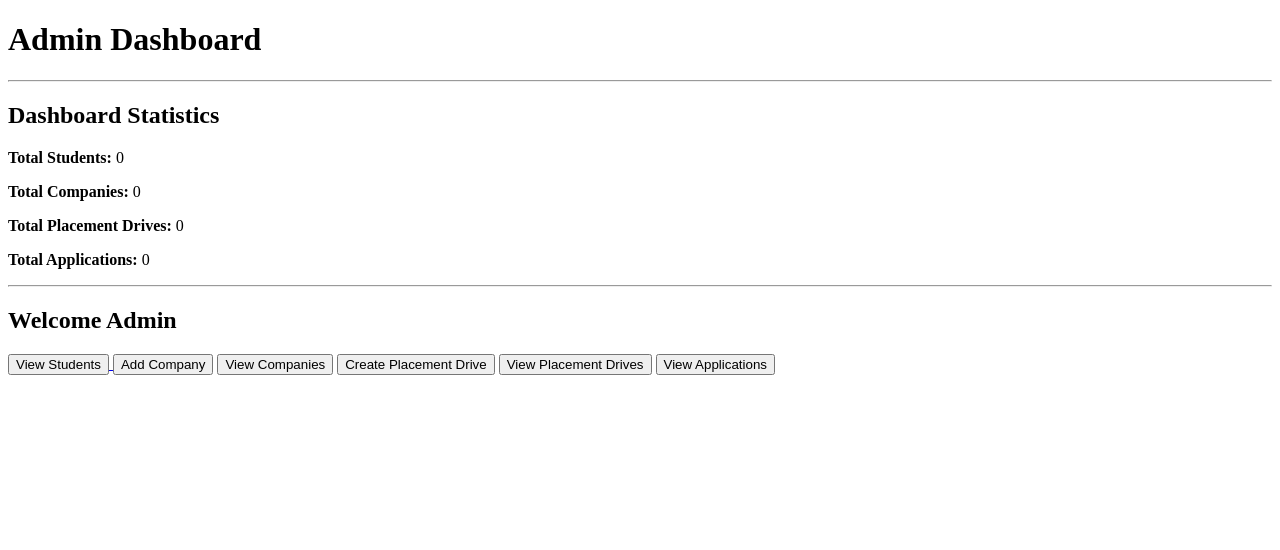
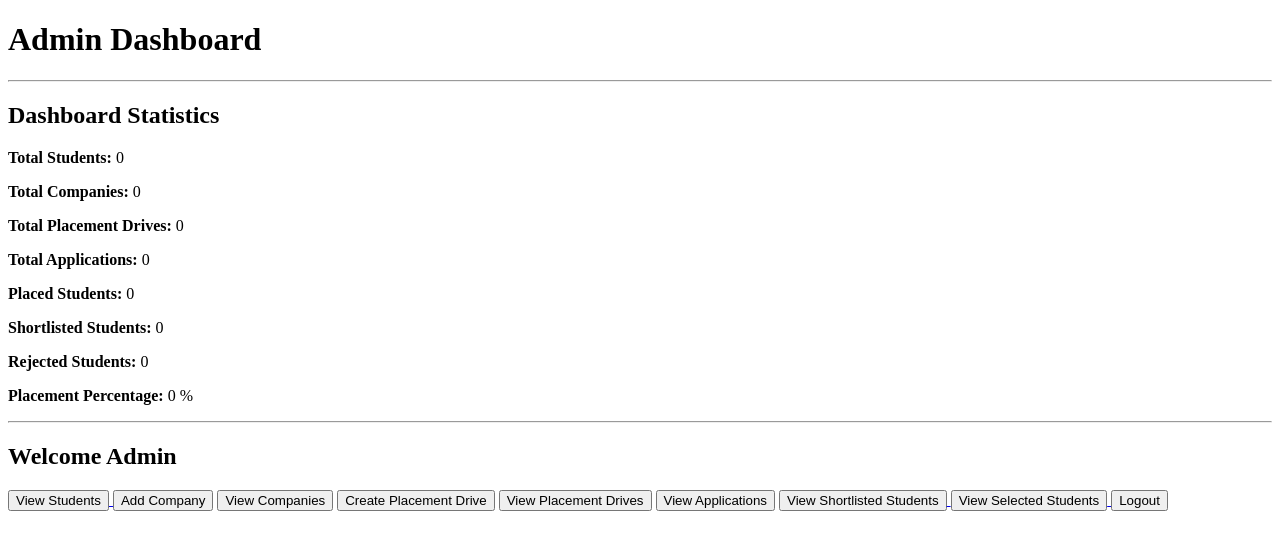
Before and after one commit to nisha1809/Campus-Placement-Management-System, a Flask app: page /admin-dashboard in a window 1280 px wide. Shown: the top 550 px of the page. Run offline with Flask 3, Linux system fonts and the light colour scheme; data that the repository does not hold is empty.

Commit message:
Add student shortlist,selected students view ,logout,and admin stats dashboard

```diff
--- a/backend/app.py
+++ b/backend/app.py
@@ -129,6 +129,48 @@ def admin_dashboard():
     cursor.execute("SELECT COUNT(*) FROM student")
     total_students = cursor.fetchone()[0]
 
+
+    cursor.execute(
+    """
+    SELECT COUNT(*)
+    FROM application
+    WHERE status='Selected'
+    """
+)
+
+    placed_students = cursor.fetchone()[0]
+
+    cursor.execute(
+    """
+    SELECT COUNT(*)
+    FROM application
+    WHERE status='Shortlisted'
+    """
+)
+
+    shortlisted_students = cursor.fetchone()[0]
+
+    cursor.execute(
+    """
+    SELECT COUNT(*)
+    FROM application
+    WHERE status='Rejected'
+    """
+)
+
+    rejected_students = cursor.fetchone()[0]
+
+    if total_students > 0:
+
+        placement_percentage = (
+        placed_students / total_students
+    ) * 100
+
+    else:
+
+        placement_percentage = 0
+
+
     cursor.execute("SELECT COUNT(*) FROM company")
     total_companies = cursor.fetchone()[0]
 
@@ -141,14 +183,19 @@ def admin_dashboard():
     conn.close()
 
     return render_template(
-        "admin_dashboard.html",
-        total_students=total_students,
-        total_companies=total_companies,
-        total_drives=total_drives,
-        total_applications=total_applications
-    )
+    "admin_dashboard.html",
 
+    total_students=total_students,
+    total_companies=total_companies,
+    total_drives=total_drives,
+    total_applications=total_applications,
 
+    placed_students=placed_students,
+    shortlisted_students=shortlisted_students,
+    rejected_students=rejected_students,
+
+    placement_percentage=placement_percentage
+)
 @app.route('/student-details/<int:student_id>')
 def student_details(student_id):
 
@@ -311,6 +358,9 @@ def add_drive():
         role = request.form['role']
         package = request.form['package']
         eligibility_cgpa = request.form['eligibility_cgpa']
+        eligible_branch = request.form['eligible_branch']
+
+
         deadline = request.form['deadline']
 
         conn = mysql.connector.connect(
@@ -325,8 +375,8 @@ def add_drive():
         cursor.execute(
             """
             INSERT INTO placement_drive
-            (company_id, drive_name, role, package, eligibility_cgpa, deadline)
-            VALUES (%s, %s, %s, %s, %s, %s)
+            (company_id, drive_name, role, package, eligibility_cgpa,eligible_branch, deadline)
+            VALUES (%s, %s, %s, %s, %s,%s, %s)
             """,
             (
                 company_id,
@@ -600,19 +650,22 @@ def view_applications():
         """
         SELECT
             student.name,
+            student.branch,
+            student.cgpa,
             placement_drive.drive_name,
-            application.status,
-            application.application_date,
-            application.remarks
-            application.application_id
+            a.status,
+            a.application_date,
+            a.remarks,
+            a.application_id
 
-        FROM application
+
+        FROM application a
 
         JOIN student
-        ON application.student_id = student.student_id
+        ON a.student_id = student.student_id
 
         JOIN placement_drive
-        ON application.drive_id = placement_drive.drive_id
+        ON a.drive_id = placement_drive.drive_id
         """
     )
 
@@ -623,6 +676,48 @@ def view_applications():
     return render_template(
         "view_applications.html",
         applications=applications
+    )
+
+@app.route('/shortlisted-students')
+def shortlisted_students():
+
+    conn = mysql.connector.connect(
+        host="localhost",
+        user="root",
+        password="18092005",
+        database="placement_management"
+    )
+
+    cursor = conn.cursor()
+
+    cursor.execute(
+        """
+        SELECT
+            student.name,
+            student.branch,
+            student.cgpa,
+            placement_drive.drive_name,
+            application.application_date
+
+        FROM application
+
+        JOIN student
+        ON application.student_id = student.student_id
+
+        JOIN placement_drive
+        ON application.drive_id = placement_drive.drive_id
+
+        WHERE application.status = 'Shortlisted'
+        """
+    )
+
+    shortlisted = cursor.fetchall()
+
+    conn.close()
+
+    return render_template(
+        "shortlisted_students.html",
+        shortlisted=shortlisted
     )
 
 @app.route('/approve/<int:application_id>')
@@ -639,8 +734,27 @@ def approve(application_id):
 
     cursor.execute(
         """
+        SELECT remarks
+        FROM application
+        WHERE application_id=%s
+        """,
+        (application_id,)
+    )
+
+    remarks = cursor.fetchone()[0]
+
+    if remarks == "Branch Not Eligible" or remarks == "CGPA below eligibility criteria":
+
+        conn.close()
+
+        return "Cannot approve. Student is not eligible."
+
+    cursor.execute(
+        """
         UPDATE application
-        SET status='Shortlisted'
+        SET
+        status='Shortlisted',
+        remarks='Approved by Admin'
         WHERE application_id=%s
         """,
         (application_id,)
@@ -651,7 +765,6 @@ def approve(application_id):
     conn.close()
 
     return "Application Approved Successfully"
-
 
 
 @app.route('/reject/<int:application_id>')
@@ -668,8 +781,27 @@ def reject(application_id):
 
     cursor.execute(
         """
+        SELECT remarks
+        FROM application
+        WHERE application_id=%s
+        """,
+        (application_id,)
+    )
+
+    remarks = cursor.fetchone()[0]
+
+    if remarks == "Branch Not Eligible" or remarks == "CGPA below eligibility criteria":
+
+        conn.close()
+
+        return "Application already rejected automatically."
+
+    cursor.execute(
+        """
         UPDATE application
-        SET status='Rejected'
+        SET
+            status='Rejected',
+            remarks='Rejected By Admin'
         WHERE application_id=%s
         """,
         (application_id,)
@@ -679,8 +811,55 @@ def reject(application_id):
 
     conn.close()
 
-    return "Application Rejected!!!"
+    return "Application Rejected Successfully"
 
+
+@app.route('/select/<int:application_id>')
+def select_student(application_id):
+
+    conn = mysql.connector.connect(
+        host="localhost",
+        user="root",
+        password="18092005",
+        database="placement_management"
+    )
+
+    cursor = conn.cursor()
+
+    # Check current status
+
+    cursor.execute(
+        """
+        SELECT status
+        FROM application
+        WHERE application_id=%s
+        """,
+        (application_id,)
+    )
+
+    status = cursor.fetchone()[0]
+
+    if status == "Selected":
+
+        conn.close()
+
+        return "Student already selected."
+
+    cursor.execute(
+        """
+        UPDATE application
+        SET status='Selected',
+            remarks='Selected By Admin'
+        WHERE application_id=%s
+        """,
+        (application_id,)
+    )
+
+    conn.commit()
+
+    conn.close()
+
+    return "Student Selected Successfully"
 
 @app.route('/my-applications')
 def my_applications():
@@ -725,6 +904,131 @@ def my_applications():
         applications=applications
     )
 
-print(app.url_map)
+#print(app.url_map)
+
+
+@app.route('/student-register', methods=['GET', 'POST'])
+def student_register():
+
+    if request.method == 'POST':
+
+        name = request.form['name']
+        email = request.form['email']
+        password = request.form['password']
+        phone = request.form['phone']
+        branch = request.form['branch']
+        cgpa = request.form['cgpa']
+
+        conn = mysql.connector.connect(
+            host="localhost",
+            user="root",
+            password="18092005",
+            database="placement_management"
+        )
+
+        cursor = conn.cursor()
+
+        # Check duplicate email
+
+        cursor.execute(
+            """
+            SELECT *
+            FROM student
+            WHERE email=%s
+            """,
+            (email,)
+        )
+
+        existing_student = cursor.fetchone()
+
+        if existing_student:
+
+            conn.close()
+
+            return "Email already registered."
+
+        cursor.execute(
+            """
+            INSERT INTO student
+            (name, email, password, phone, branch, cgpa)
+            VALUES (%s, %s, %s, %s, %s, %s)
+            """,
+            (
+                name,
+                email,
+                password,
+                phone,
+                branch,
+                cgpa
+            )
+        )
+
+        conn.commit()
+
+        conn.close()
+
+        return "Registration Successful"
+
+    return render_template(
+        "student_register.html"
+    )
+
+
+@app.route('/student-logout')
+def student_logout():
+
+    session.pop('student_id', None)
+
+    return redirect('/student-login')
+
+
+@app.route('/admin-logout')
+def admin_logout():
+
+    return redirect('/admin-login')
+
+
+@app.route('/selected-students')
+def selected_students():
+
+    conn = mysql.connector.connect(
+        host="localhost",
+        user="root",
+        password="18092005",
+        database="placement_management"
+    )
+
+    cursor = conn.cursor()
+
+    cursor.execute(
+        """
+        SELECT
+            student.name,
+            student.branch,
+            student.cgpa,
+            placement_drive.drive_name,
+            placement_drive.role,
+            placement_drive.package
+
+        FROM application
+
+        JOIN student
+        ON application.student_id = student.student_id
+
+        JOIN placement_drive
+        ON application.drive_id = placement_drive.drive_id
+
+        WHERE application.status='Selected'
+        """
+    )
+
+    selected_students = cursor.fetchall()
+
+    conn.close()
+
+    return render_template(
+        "selected_students.html",
+        selected_students=selected_students
+    )
 if __name__ == '__main__':
     app.run(debug=True)
--- a/backend/templates/add_drive.html
+++ b/backend/templates/add_drive.html
@@ -23,5 +23,8 @@
     Create Drive
 </button>
 
+<label>Eligible Branches</label><br>
+<input type="text" name="eligible_branch" required><br><br>
+
 </form></body>
 </html>
--- a/backend/templates/admin_dashboard.html
+++ b/backend/templates/admin_dashboard.html
@@ -13,6 +13,17 @@
 <p><b>Total Placement Drives:</b> {{ total_drives }}</p>
 
 <p><b>Total Applications:</b> {{ total_applications }}</p>
+
+<p><b>Placed Students:</b> {{ placed_students }}</p>
+
+<p><b>Shortlisted Students:</b> {{ shortlisted_students }}</p>
+
+<p><b>Rejected Students:</b> {{ rejected_students }}</p>
+
+<p>
+    <b>Placement Percentage:</b>
+    {{ placement_percentage }} %
+</p>
 
 <hr>
 
@@ -30,5 +41,20 @@
 <a href="/add-drive"><button>Create Placement Drive</button></a>
 <a href="/view-drives"><button>View Placement Drives</button></a>
 <a href="/view-applications"><button>View Applications</button></a>
+<a href="/shortlisted-students">
+    <button>
+        View Shortlisted Students
+    </button>
+</a>
+
+<a href="/selected-students">
+    <button>
+        View Selected Students
+    </button>
+</a>
+
+<a href="/admin-logout">
+    <button>Logout</button>
+</a>
 </body>
 </html>
--- a/backend/templates/index.html
+++ b/backend/templates/index.html
@@ -16,6 +16,10 @@
             <button>Student Login</button>
         </a>
 
+         <a href="/student-register">
+            <button>Student Registration</button>
+        </a>
+
         <a href="/admin-login">
             <button>Admin Login</button>
         </a>
--- a/backend/templates/student_dashboard.html
+++ b/backend/templates/student_dashboard.html
@@ -37,5 +37,8 @@
 <a href="/edit-profile"><button>Edit Profile</button></a>
 <a href="/student-drives"><button>View Placement Drives</button></a>
 <a href="/my-applications"><button>View My Applications</button></a>
+<a href="/student-logout">
+    <button>Logout</button>
+</a>
 </body>
 </html>
```
Also changed, not shown: backend/templates/selected_students.html (added, +41 -0 lines), backend/templates/shortlisted_students.html (added, +44 -0 lines), backend/templates/student_register.html (added, +41 -0 lines), backend/templates/view_applications.html (+64 -8 lines).
